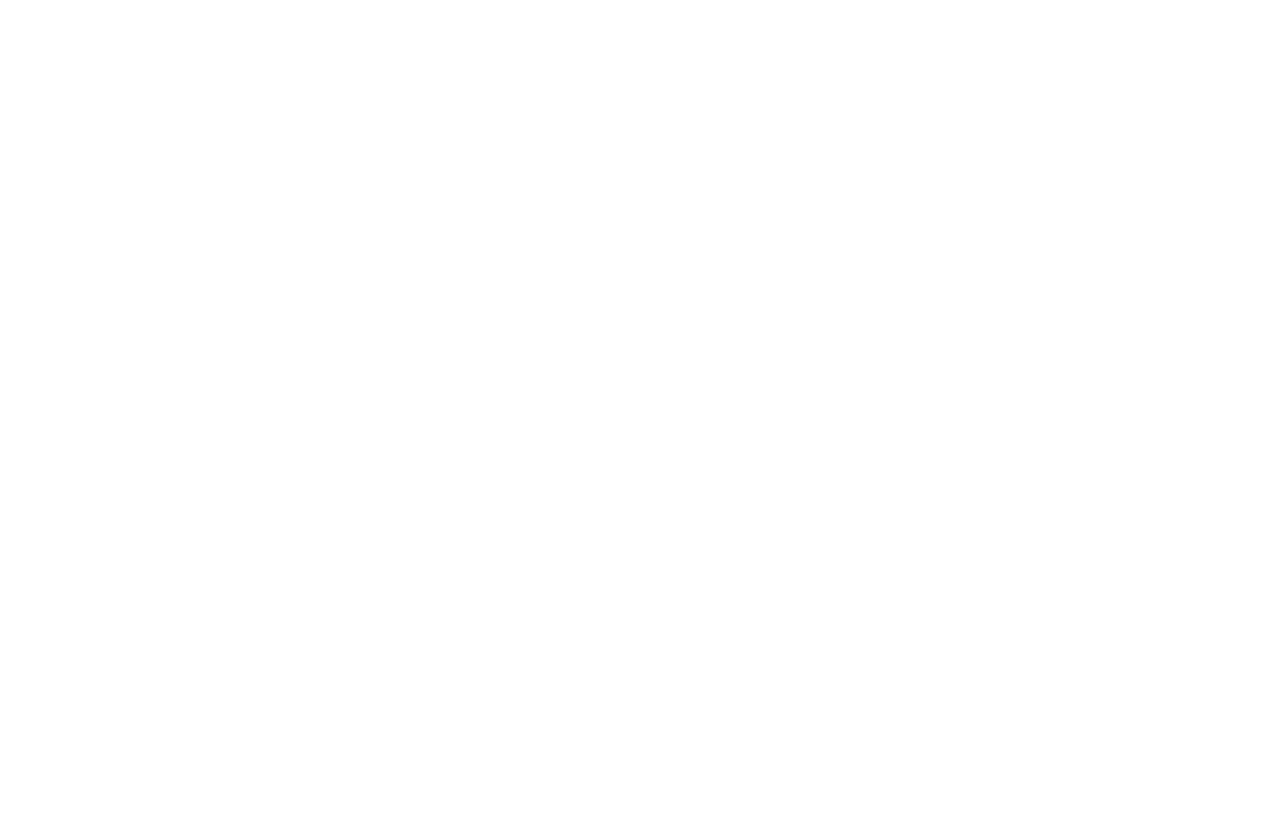
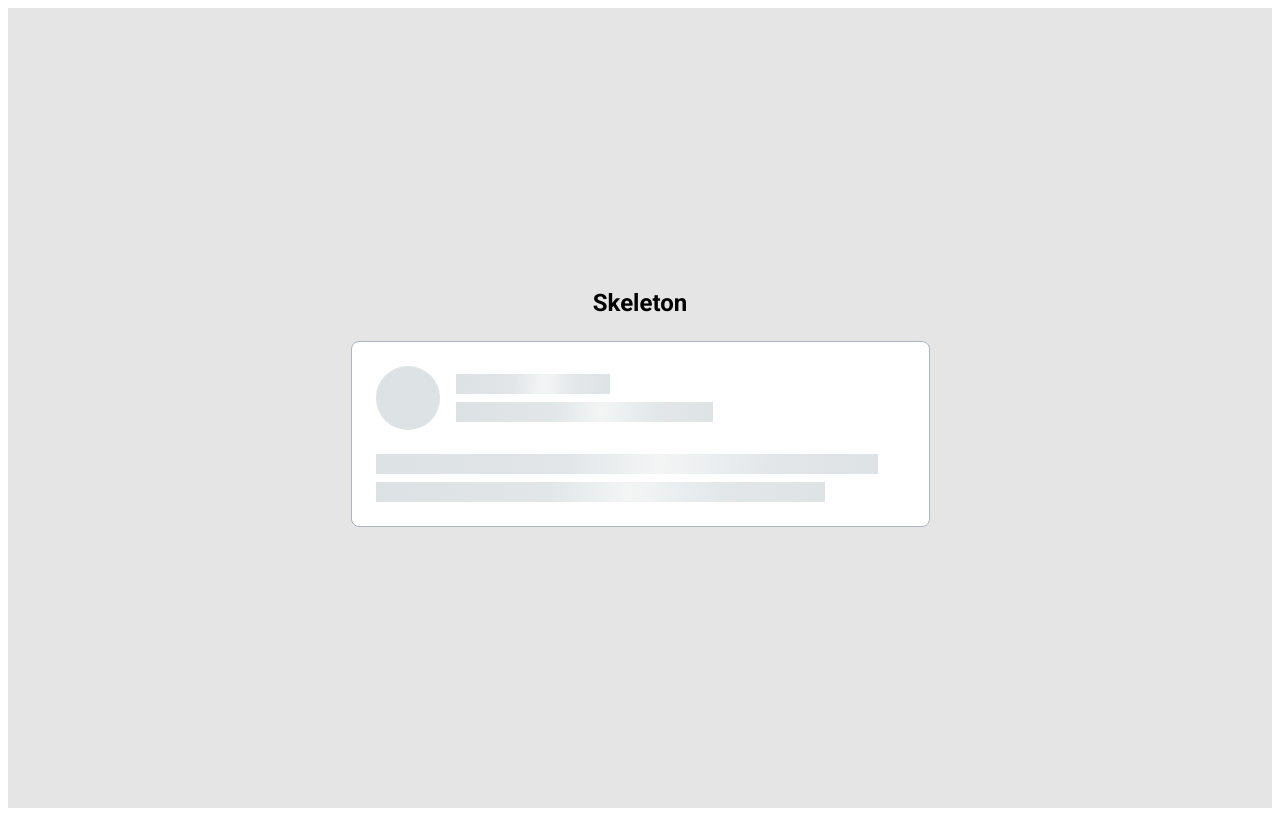
Before and after one commit to js-tasks-ru/htmlcss-20210513_nail5, a website: page 04-lection2/02-skeleton/index.html in a window 1280 px wide. Drawn offline with Linux system fonts and the light colour scheme.

Commit message:
add solution for 4-module 1-task(skeleton)

```diff
--- a/04-lection2/02-skeleton/index.html
+++ b/04-lection2/02-skeleton/index.html
@@ -3,9 +3,44 @@
 <html lang="ru">
     <head>
         <link rel="stylesheet" href="../../assets/css/main.css">
+        <link rel="stylesheet" href="./page-homework.css">
         <link rel="stylesheet" href="./skeleton.css">
     </head>
     <body>
 
+        <section class="page-homework">
+            <div class="page-homework__container">
+
+                <h1 class="page-homework__title" >
+                    Skeleton
+                </h1>
+
+                <div class="skeleton">
+                    <div class="skeleton__head">
+
+                        <div class="skeleton__cirlce"></div>
+
+                        <div class="skeleton__head_lines head_lines lines">
+                            <div class="lines__item head_lines__first"></div>
+                            <div class="lines__item head_lines__second"></div>
+                        </div>
+
+                    </div>
+
+                    <div class="skeleton__info">
+                        <div class="skeleton__info_lines info_lines lines">
+                            <div class="lines__item info_lines__first"></div>
+                            <div class="lines__item info_lines__second"></div>
+                        </div>
+                    </div>
+                </div>
+
+
+            </div>
+        </section>
+
+
+
+
     </body>
 </html>
--- /dev/null
+++ b/04-lection2/02-skeleton/page-homework.css
@@ -0,0 +1,18 @@
+.page-homework {
+    display: flex;
+    align-items: center;
+    justify-content: center;
+    background-color: #e5e5e5;
+    min-height: 100vh;
+}
+
+.page-homework__container {
+    max-width: 579px;
+    width: 100%;
+}
+
+.page-homework__title {
+    margin: 0;
+    margin-bottom: 24px;
+    text-align: center;
+}
--- a/04-lection2/02-skeleton/skeleton.css
+++ b/04-lection2/02-skeleton/skeleton.css
@@ -0,0 +1,54 @@
+
+.skeleton {
+    padding: 24px;
+    border: 1px solid var(--grey-3);
+    border-radius: 8px;
+    background-color: var(--white);
+}
+
+.skeleton__head {
+    display: flex;
+    flex-wrap: wrap;
+    align-items: center;
+    margin-bottom: 24px;
+}
+
+.skeleton__cirlce {
+    width: 64px;
+    height: 64px;
+    background: var(--grey-2);
+    border-radius: 50%;
+    margin-right: 16px;
+}
+
+.lines__item {
+    height: 20px;
+    margin-bottom: 8px;
+    background: linear-gradient(92.51deg, #DDE2E5 6.44%, #E2E6E8 38.47%, #F3F5F5 56.48%, #E3E7EA 77.5%, #DDE2E5 102.52%);
+}
+
+
+.lines__item:last-child {
+    margin-bottom: 0;
+}
+
+.skeleton__head_lines {
+    max-width: 257px;
+    width: 100%;
+}
+
+.head_lines__first {
+    width: 60%;
+}
+
+.head_lines__second {
+    width: 100%;
+}
+
+.info_lines__first {
+    width: 95%;
+}
+
+.info_lines__second {
+    width: 85%;
+}
```
